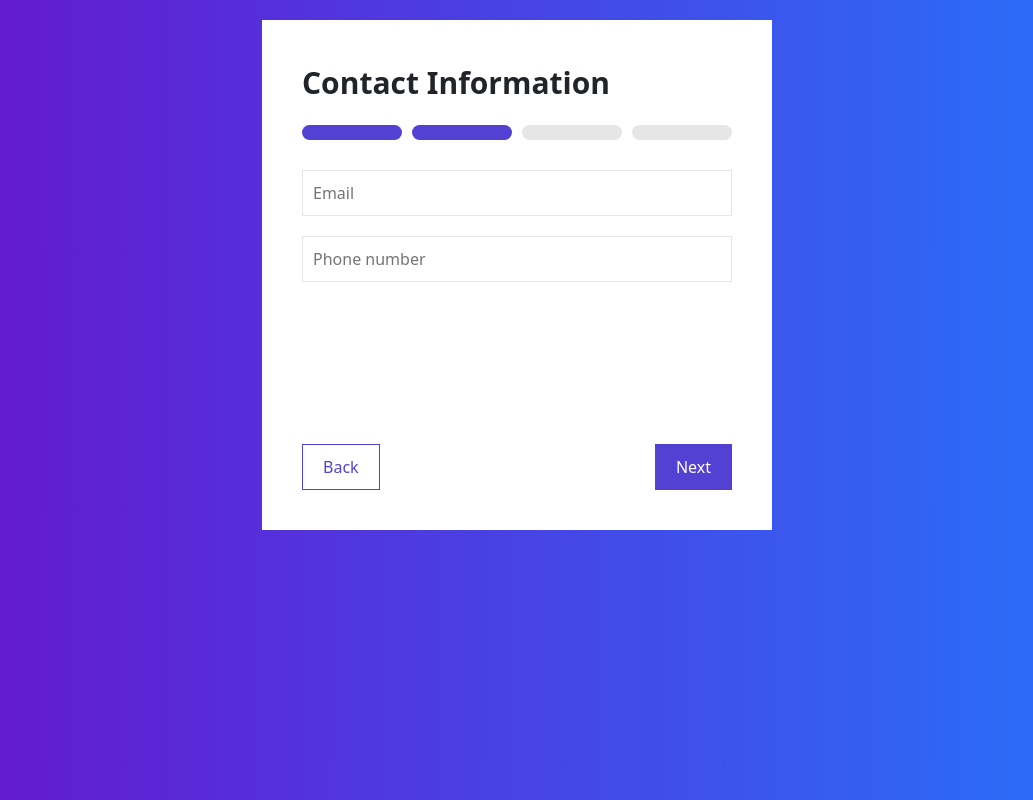
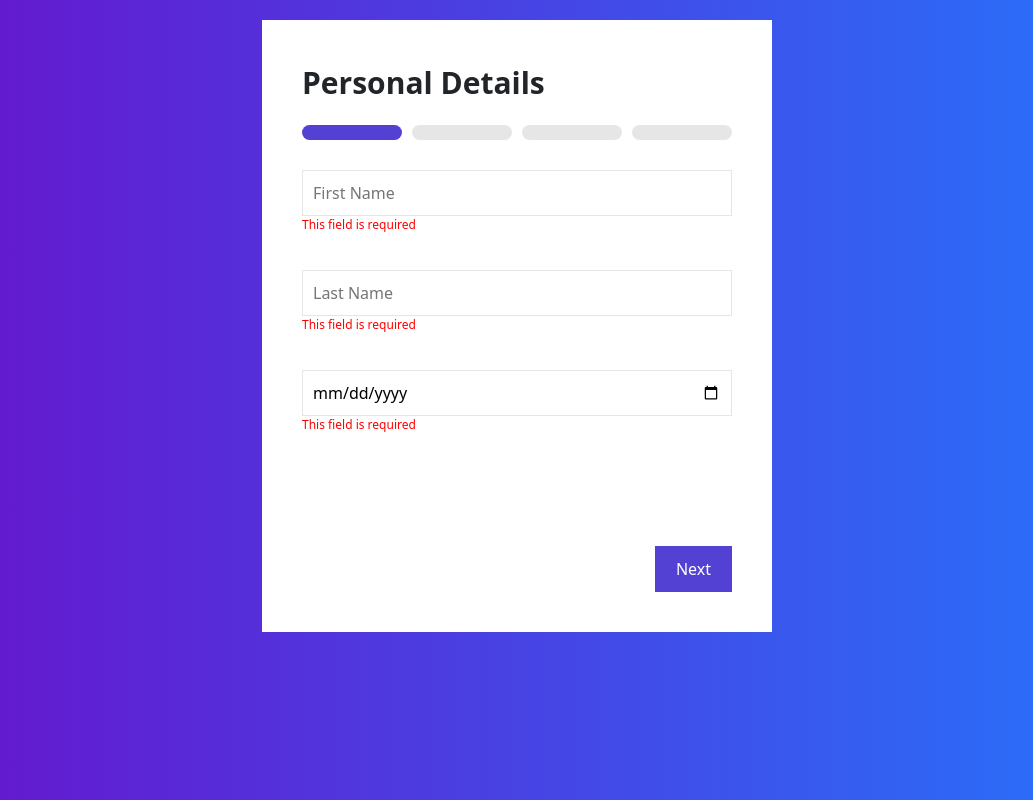
Before and after one commit to urbankrepel/AssimentOneMalta, a React (Vite) app in the folder frontend/: page /client-form in a window 1280 px wide. Both pictures are taken after a click on the button "Next". Shown: the whole page, without its empty margins (123-1156 px from the left). Built offline with nearby package versions, Linux system fonts and the light colour scheme.

Commit message:
Update client form

```diff
--- a/frontend/src/components/clientForm/allInformations/AllInformations.css
+++ b/frontend/src/components/clientForm/allInformations/AllInformations.css
@@ -0,0 +1,24 @@
+.clientForm-allInfromations {
+  display: flex;
+  flex-direction: column;
+}
+
+.clientForm-allInfromations-step {
+  border-top: 1px solid #e6e6e6;
+}
+
+.clientForm-allInfromations-step-title {
+  display: flex;
+  justify-content: space-between;
+  align-items: center;
+}
+
+.clientForm-allInfromations-step-title > p {
+  font-size: 20px;
+  font-weight: bold;
+  margin: 0;
+}
+
+.clientForm-allInfromations-step-title > svg {
+  cursor: pointer;
+}
--- a/frontend/src/components/clientForm/allInformations/AllInfromations.tsx
+++ b/frontend/src/components/clientForm/allInformations/AllInfromations.tsx
@@ -0,0 +1,39 @@
+import React from "react";
+import "./AllInformations.css";
+import { Step } from "../../../pages/clientForm/ClientForm";
+
+interface Props {
+  data: any;
+  steps: Step[];
+}
+
+const AllInfromations = ({ data, steps }: Props) => {
+  return (
+    <div className="clientForm-allInfromations">
+      {steps.map((step, index) => (
+        <div className="clientForm-allInfromations-step">
+          <div className="clientForm-allInfromations-step-title">
+            <p>{step.displayName}</p>
+            <svg
+              xmlns="http://www.w3.org/2000/svg"
+              width="16"
+              height="16"
+              fill="currentColor"
+              className="bi bi-pencil"
+              viewBox="0 0 16 16"
+            >
+              <path d="M12.146.146a.5.5 0 0 1 .708 0l3 3a.5.5 0 0 1 0 .708l-10 10a.5.5 0 0 1-.168.11l-5 2a.5.5 0 0 1-.65-.65l2-5a.5.5 0 0 1 .11-.168l10-10zM11.207 2.5 13.5 4.793 14.793 3.5 12.5 1.207 11.207 2.5zm1.586 3L10.5 3.207 4 9.707V10h.5a.5.5 0 0 1 .5.5v.5h.5a.5.5 0 0 1 .5.5v.5h.293l6.5-6.5zm-9.761 5.175-.106.106-1.528 3.821 3.821-1.528.106-.106A.5.5 0 0 1 5 12.5V12h-.5a.5.5 0 0 1-.5-.5V11h-.5a.5.5 0 0 1-.468-.325z" />
+            </svg>
+          </div>
+          {step.inputs.map((input, index) => (
+            <div className="clientForm-allInfromations-step-input" key={index}>
+              <p>{input.placeholder + ": " + data[input.fieldName]}</p>
+            </div>
+          ))}
+        </div>
+      ))}
+    </div>
+  );
+};
+
+export default AllInfromations;
--- a/frontend/src/components/clientForm/formStep/FormStep.css
+++ b/frontend/src/components/clientForm/formStep/FormStep.css
@@ -7,6 +7,12 @@
   width: 100%;
   height: 100%;
   gap: 20px;
+}
+
+.clientForm-step-input {
+  display: flex;
+  flex-direction: column;
+  width: 100%;
 }
 
 .clientForm-step input {
@@ -20,3 +26,8 @@
 .clientForm-step input:disabled {
   visibility: hidden;
 }
+
+.clientForm-step-error {
+  color: red;
+  font-size: 12px;
+}
--- a/frontend/src/components/clientForm/formStep/FormStep.tsx
+++ b/frontend/src/components/clientForm/formStep/FormStep.tsx
@@ -1,17 +1,20 @@
 import React from "react";
 import "./FormStep.css";
-import { Step } from "../../../pages/clientForm/ClientForm";
+import { Step, StepError } from "../../../pages/clientForm/ClientForm";
 
 const FormStep = ({
   step,
   maxNumberOfInputs,
+  errors
 }: {
   step: Step;
   maxNumberOfInputs: number;
+  errors: StepError[];
 }) => {
   return (
     <div className="clientForm-step">
       {step.inputs.map((input, index) => (
+        <div className="clientForm-step-input">
         <input
           key={index}
           type={input.type}
@@ -19,6 +22,13 @@ const FormStep = ({
           value={input.value}
           onChange={input.onChange}
         />
+
+        {errors.map((error) => {
+          if (error.fieldName === input.fieldName) {
+            return <p className="clientForm-step-error">{error.message}</p>;
+          }
+        })}
+        </div>
       ))}
       {maxNumberOfInputs - step.inputs.length > 0
         ? Array.from(Array(maxNumberOfInputs - step.inputs.length).keys()).map(
--- a/frontend/src/pages/clientForm/ClientForm.css
+++ b/frontend/src/pages/clientForm/ClientForm.css
@@ -14,8 +14,8 @@
     rgba(106, 17, 203, 1),
     rgba(37, 117, 252, 1)
   );
-  width: 100vw;
-  height: 100vh;
+  min-width: 100vw;
+  min-height: 100vh;
   padding-top: 20px;
 }
 
--- a/frontend/src/pages/clientForm/ClientForm.tsx
+++ b/frontend/src/pages/clientForm/ClientForm.tsx
@@ -3,6 +3,7 @@ import "./ClientForm.css";
 import FormStepDisplay from "../../components/clientForm/formStepDisplay/FormStepDisplay";
 import FormStep from "../../components/clientForm/formStep/FormStep";
 import Buttons from "../../components/clientForm/buttons/Buttons";
+import AllInfromations from "../../components/clientForm/allInformations/AllInfromations";
 
 interface Step {
   displayName: string;
@@ -10,8 +11,28 @@ interface Step {
     type: string;
     placeholder: string;
     value: string;
+    required: boolean;
+    fieldName:
+      | "firstName"
+      | "lastName"
+      | "email"
+      | "phone"
+      | "address"
+      | "city"
+      | "zip"
+      | "country"
+      | "dateOfBirth"
+      | "id_card_number"
+      | "tax_number"
+      | "bank_account_number"
+      | "vat_number";
     onChange: (e: any) => void;
   }[];
+}
+
+interface StepError {
+  fieldName: string;
+  message: string;
 }
 
 const ClientForm = () => {
@@ -34,6 +55,7 @@ const ClientForm = () => {
   const [step, setStep] = React.useState(1);
   const [maxInputs, setMaxInputs] = React.useState(0);
   const [displayOverview, setDisplayOverview] = React.useState(false);
+  const [stepErrors, setStepErrors] = React.useState<StepError[]>([]);
 
   const handleChange = (input: any) => (e: any) => {
     setData({ ...data, [input]: e.target.value });
@@ -47,18 +69,24 @@ const ClientForm = () => {
           type: "text",
           placeholder: "First Name",
           value: data.firstName,
+          required: true,
+          fieldName: "firstName",
           onChange: handleChange("firstName"),
         },
         {
           type: "text",
           placeholder: "Last Name",
           value: data.lastName,
+          required: true,
+          fieldName: "lastName",
           onChange: handleChange("lastName"),
         },
         {
           type: "date",
           placeholder: "Date of Birth",
           value: data.dateOfBirth,
+          required: true,
+          fieldName: "dateOfBirth",
           onChange: handleChange("dateOfBirth"),
         },
       ],
@@ -67,15 +95,19 @@ const ClientForm = () => {
       displayName: "Contact Information",
       inputs: [
         {
-          type: "text",
+          type: "email",
           placeholder: "Email",
           value: data.email,
+          required: true,
+          fieldName: "email",
           onChange: handleChange("email"),
         },
         {
           type: "text",
           placeholder: "Phone number",
           value: data.phone,
+          required: true,
+          fieldName: "phone",
           onChange: handleChange("phone"),
         },
       ],
@@ -87,24 +119,32 @@ const ClientForm = () => {
           type: "text",
           placeholder: "Address",
           value: data.address,
+          required: true,
+          fieldName: "address",
           onChange: handleChange("address"),
         },
         {
           type: "text",
           placeholder: "City",
           value: data.city,
+          required: true,
+          fieldName: "city",
           onChange: handleChange("city"),
         },
         {
           type: "text",
           placeholder: "Zip",
           value: data.zip,
+          required: true,
+          fieldName: "zip",
           onChange: handleChange("zip"),
         },
         {
           type: "text",
           placeholder: "Country",
           value: data.country,
+          required: true,
+          fieldName: "country",
           onChange: handleChange("country"),
         },
       ],
@@ -116,39 +156,75 @@ const ClientForm = () => {
           type: "text",
           placeholder: "ID Card Number",
           value: data.id_card_number,
+          required: true,
+          fieldName: "id_card_number",
           onChange: handleChange("id_card_number"),
         },
         {
           type: "text",
           placeholder: "Tax Number",
           value: data.tax_number,
+          required: true,
+          fieldName: "tax_number",
           onChange: handleChange("tax_number"),
         },
         {
           type: "text",
           placeholder: "Bank Account Number",
           value: data.bank_account_number,
+          required: true,
+          fieldName: "bank_account_number",
           onChange: handleChange("bank_account_number"),
         },
         {
           type: "text",
           placeholder: "VAT Number",
           value: data.vat_number,
+          required: true,
+          fieldName: "vat_number",
           onChange: handleChange("vat_number"),
         },
       ],
     },
   ];
 
+  const validateEmail = (email: string) => {
+    const re = /\S+@\S+\.\S+/;
+    return re.test(email);
+  };
+
+  const validateStep = (): boolean => {
+    const currentErros: StepError[] = [];
+    const currentStep = steps[step - 1];
+    currentStep.inputs.forEach((input) => {
+      const dataValue = data[input.fieldName];
+      if (input.required && dataValue === "") {
+        currentErros.push({
+          fieldName: input.fieldName,
+          message: "This field is required",
+        });
+      } else if (input.type === "email" && !validateEmail(dataValue)) {
+        currentErros.push({
+          fieldName: input.fieldName,
+          message: "Invalid email",
+        });
+      }
+    });
+    setStepErrors(currentErros);
+    return currentErros.length === 0;
+  };
+
   const nextStep = () => {
-    if (step < steps.length) setStep(step + 1);
+    if (step < steps.length && validateStep()) setStep(step + 1);
   };
 
   const prevStep = () => {
     if (step > 1) setStep(step - 1);
   };
 
-  const handleSubmit = () => {}
+  const showOverview = () => {
+    if (validateStep()) setDisplayOverview(true);
+  };
 
   useEffect(() => {
     let max = 0;
@@ -161,19 +237,34 @@ const ClientForm = () => {
   return (
     <div className="clientForm">
       <div className="clientFormContainer">
-        <p className="clientFormTitle">{steps[step - 1].displayName}</p>
-        <FormStepDisplay currentStep={step} numberOfSteps={steps.length} />
-        <FormStep step={steps[step - 1]} maxNumberOfInputs={maxInputs} />
-        <Buttons
-          handleNext={step < steps.length ? nextStep : handleSubmit}
-          handleBack={prevStep}
-          displayBack={step > 1}
-          nextDisplayName={step < steps.length ? "Next" : "Submit" }
-        />
+        <p className="clientFormTitle">
+          {!displayOverview
+            ? steps[step - 1].displayName
+            : "Check your information"}
+        </p>
+        {!displayOverview && (
+          <FormStepDisplay currentStep={step} numberOfSteps={steps.length} />
+        )}
+        {!displayOverview && (
+          <FormStep
+            step={steps[step - 1]}
+            maxNumberOfInputs={maxInputs}
+            errors={stepErrors}
+          />
+        )}
+        {!displayOverview && (
+          <Buttons
+            handleNext={step < steps.length ? nextStep : showOverview}
+            handleBack={prevStep}
+            displayBack={step > 1}
+            nextDisplayName={step < steps.length ? "Next" : "Submit"}
+          />
+        )}
+        {displayOverview && <AllInfromations data={data} steps={steps} />}
       </div>
     </div>
   );
 };
 
 export default ClientForm;
-export type { Step };
+export type { Step, StepError };
```
